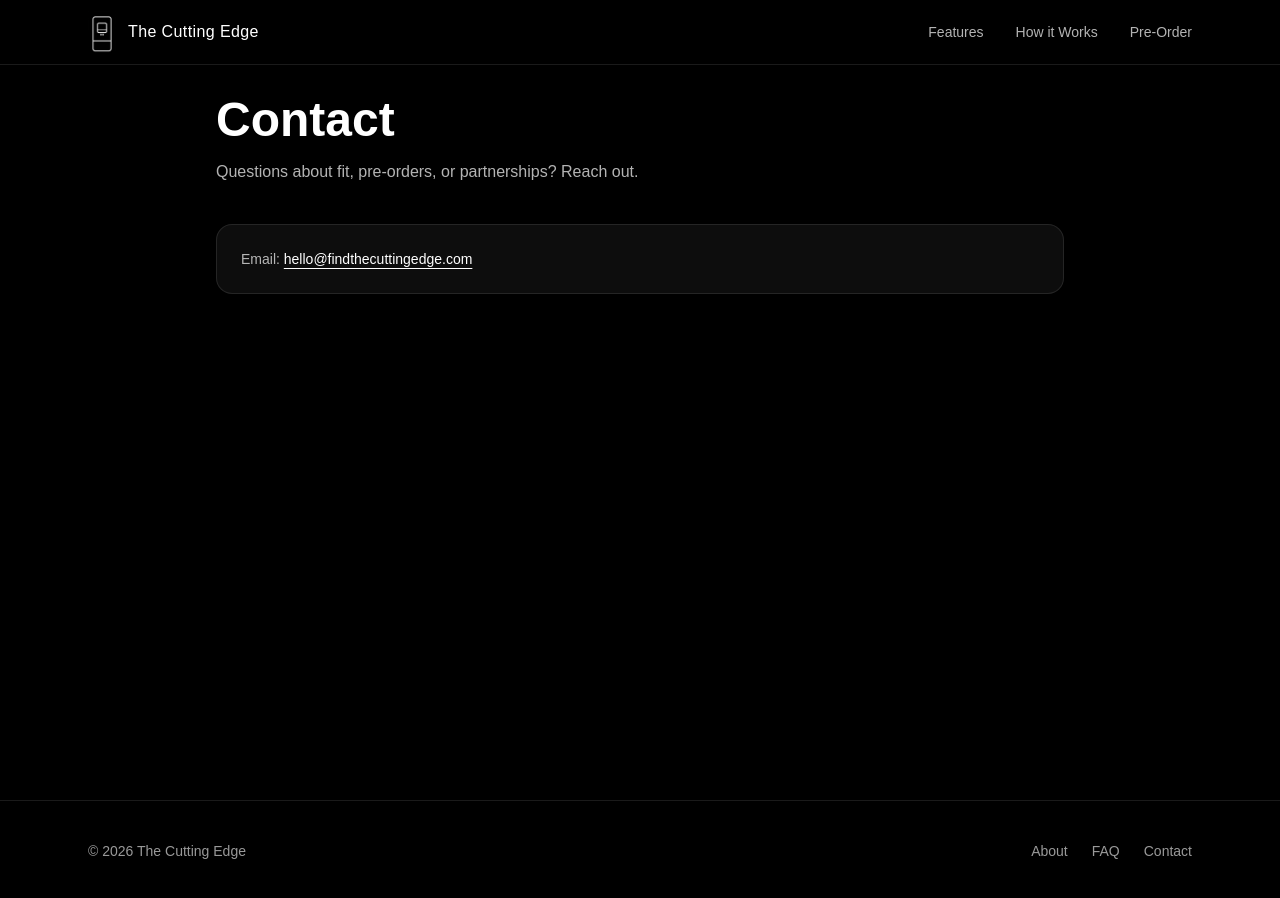
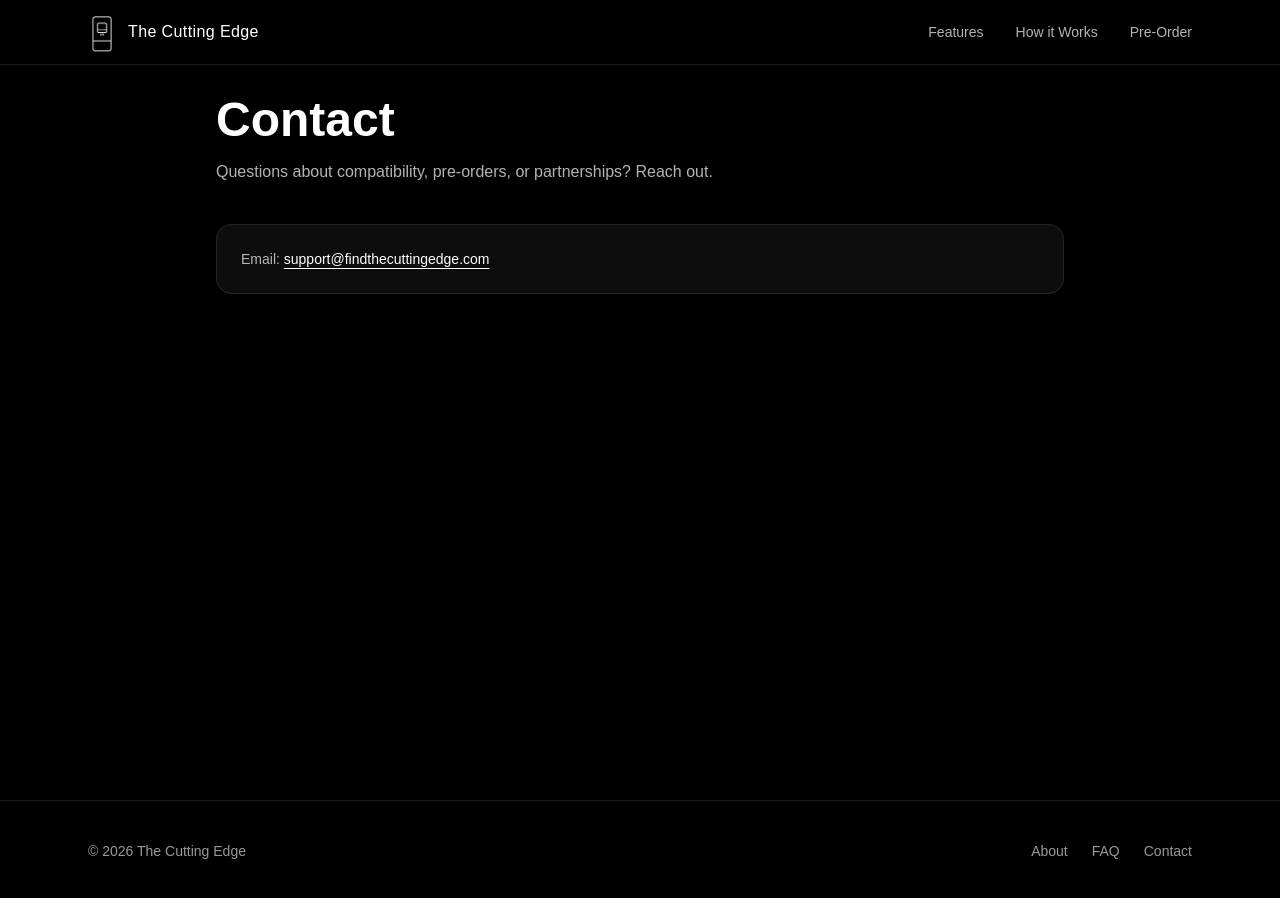
Before and after one commit to blakehall678/cutting-edge-site, a Next.js app: page /contact in a window 1280 px wide. Shown: the top 898 px of the page. Built offline with nearby package versions, Linux system fonts and the light colour scheme.

Commit message:
Changed Email adress to support.

```diff
--- a/src/app/contact/page.tsx
+++ b/src/app/contact/page.tsx
@@ -9,7 +9,7 @@ export default function ContactPage() {
         <div className="mx-auto max-w-4xl px-6">
           <h1 className="text-4xl md:text-5xl font-semibold">Contact</h1>
           <p className="mt-4 text-white/70">
-            Questions about fit, pre-orders, or partnerships? Reach out.
+            Questions about compatibility, pre-orders, or partnerships? Reach out.
           </p>
 
           <div className="mt-10 rounded-2xl border border-white/10 bg-white/5 p-6">
@@ -19,7 +19,7 @@ export default function ContactPage() {
                 className="text-white underline underline-offset-4"
                 href="mailto:hello@findthecuttingedge.com"
               >
-                hello@findthecuttingedge.com
+                support@findthecuttingedge.com
               </a>
             </p>
           </div>
```
